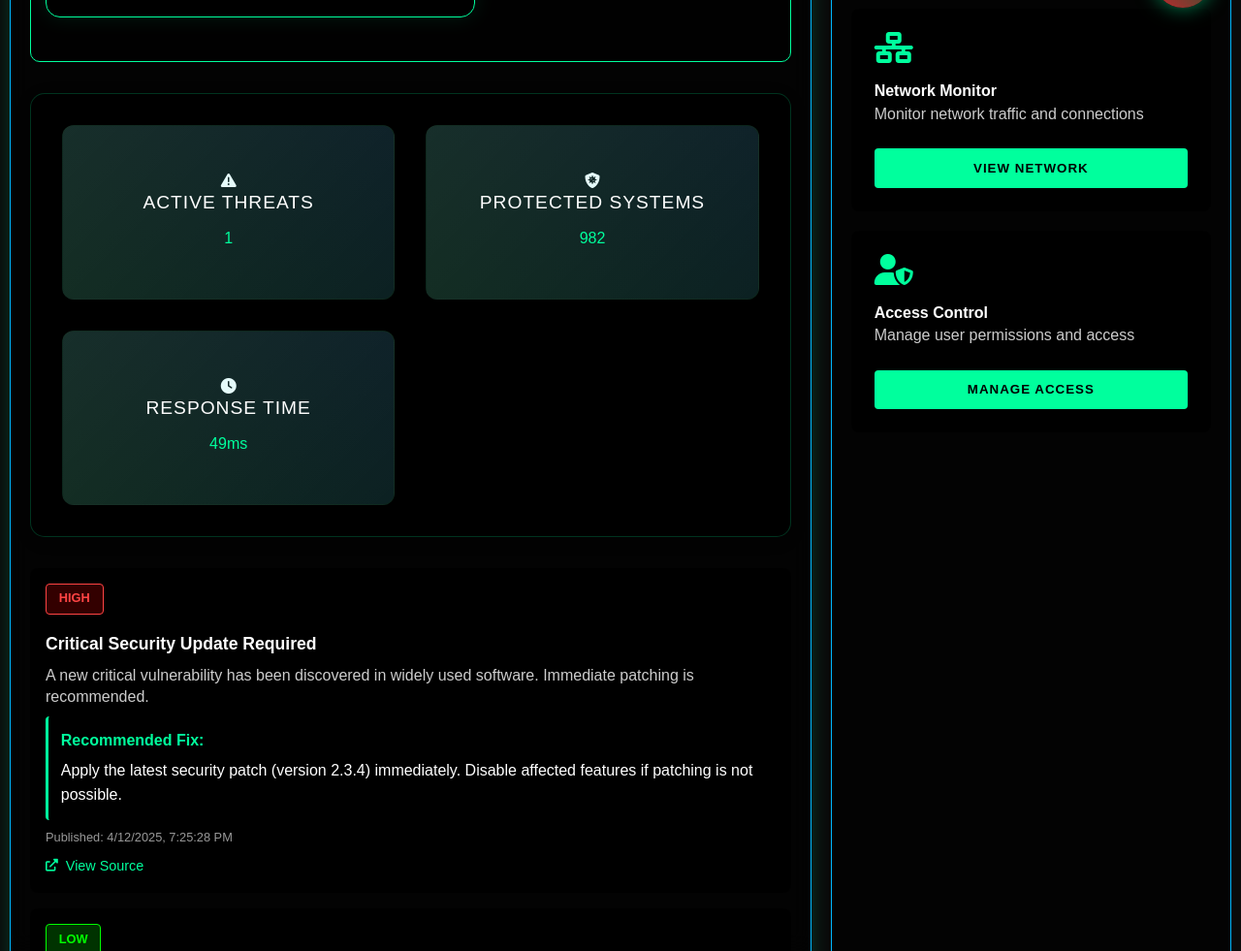
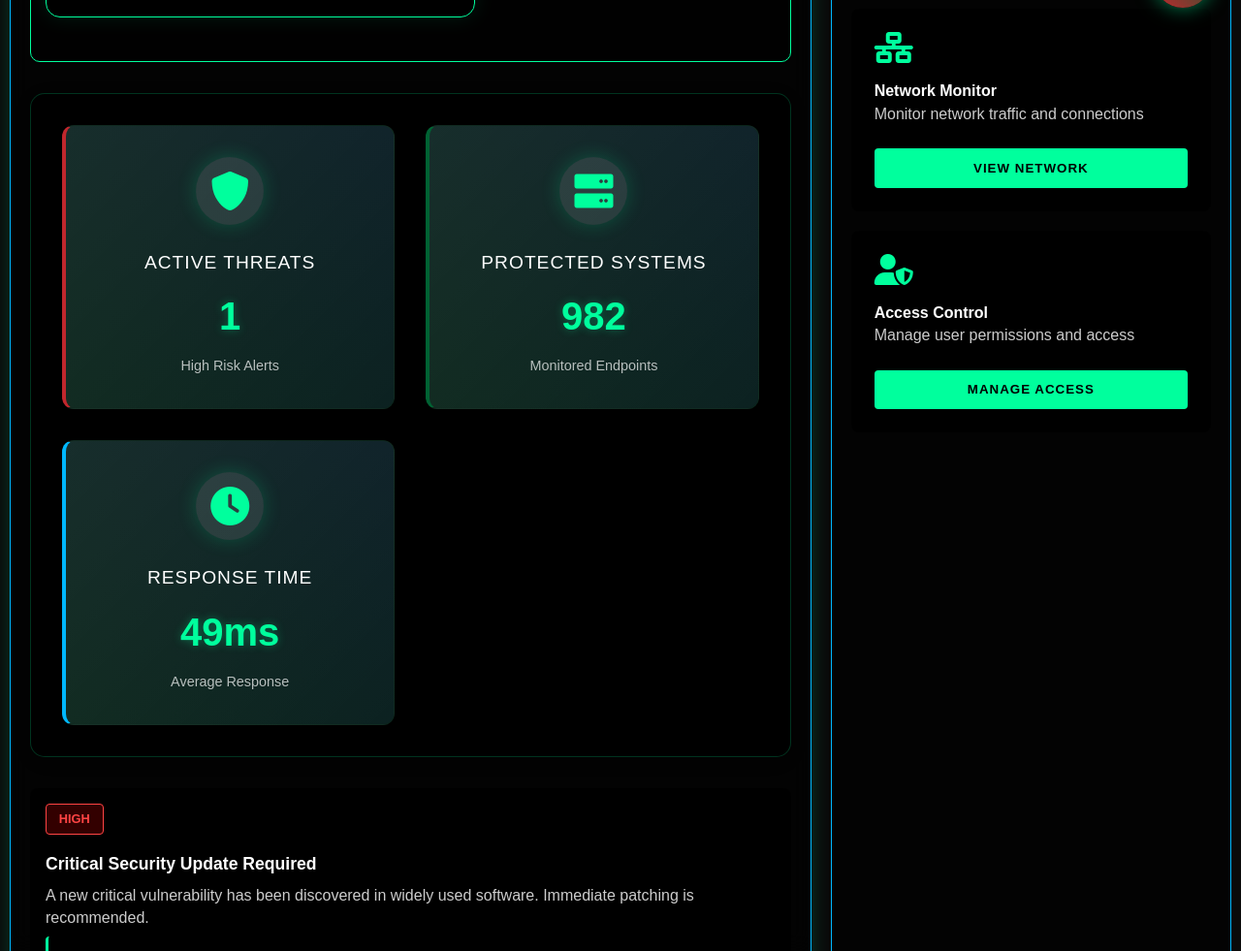
Before and after one commit to solexo/Rss, a plain HTML site: page index.html in a window 1280 px wide. Shown: the part 762-1743 px from the top of the page at 97% size. Drawn offline with nearby package versions, Linux system fonts and the light colour scheme; no server answers.

Commit message:
Update index.html

```diff
--- a/index.html
+++ b/index.html
@@ -77,29 +77,39 @@
                     </div>
                 </div>
 
-                <div class="security-stats">
-                    <div class="stat-card">
-                        <i class="fas fa-exclamation-triangle"></i>
+                <!-- Security Stats Section -->
+                <section class="security-stats">
+                    <div class="stat-card threat-card">
+                        <div class="stat-icon">
+                            <i class="fas fa-shield-alt"></i>
+                        </div>
                         <div class="stat-content">
                             <h3>Active Threats</h3>
-                            <p id="activeThreats">0</p>
+                            <p class="stat-value" id="activeThreats">0</p>
+                            <span class="stat-label">High Risk Alerts</span>
                         </div>
                     </div>
-                    <div class="stat-card">
-                        <i class="fas fa-shield-virus"></i>
+                    <div class="stat-card system-card">
+                        <div class="stat-icon">
+                            <i class="fas fa-server"></i>
+                        </div>
                         <div class="stat-content">
                             <h3>Protected Systems</h3>
-                            <p id="protectedSystems">0</p>
+                            <p class="stat-value" id="protectedSystems">0</p>
+                            <span class="stat-label">Monitored Endpoints</span>
                         </div>
                     </div>
-                    <div class="stat-card">
-                        <i class="fas fa-clock"></i>
+                    <div class="stat-card response-card">
+                        <div class="stat-icon">
+                            <i class="fas fa-clock"></i>
+                        </div>
                         <div class="stat-content">
                             <h3>Response Time</h3>
-                            <p id="avgResponseTime">0ms</p>
+                            <p class="stat-value" id="avgResponseTime">0ms</p>
+                            <span class="stat-label">Average Response</span>
                         </div>
                     </div>
-                </div>
+                </section>
 
                 <div class="alerts-container" id="alertsContainer">
                     <!-- Alerts will be dynamically inserted here -->
```
